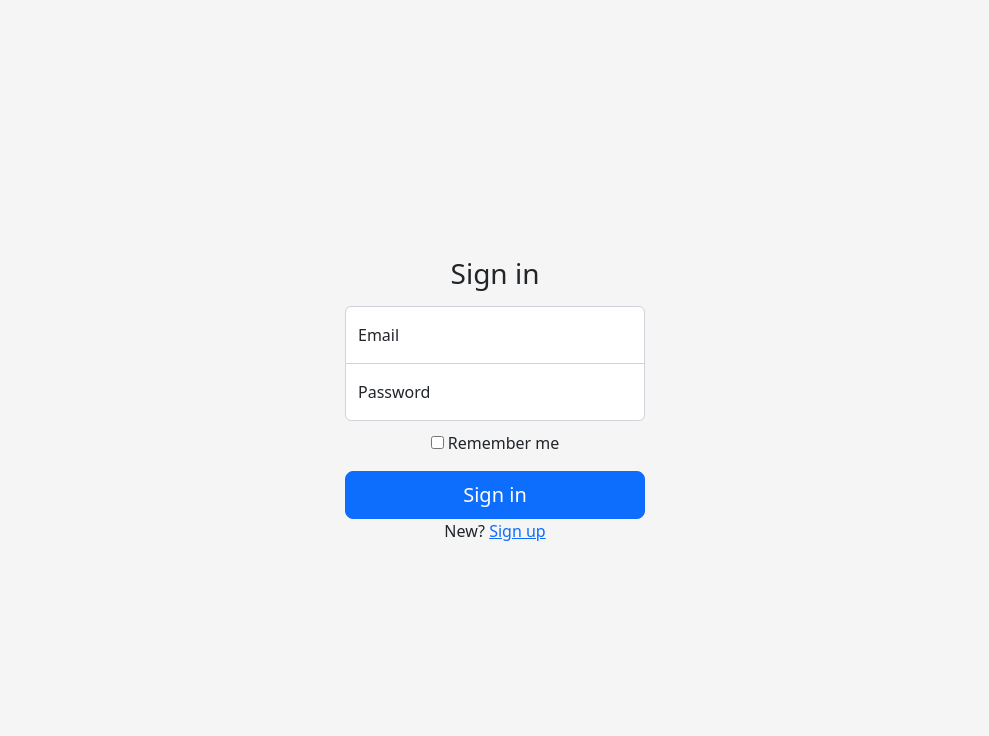
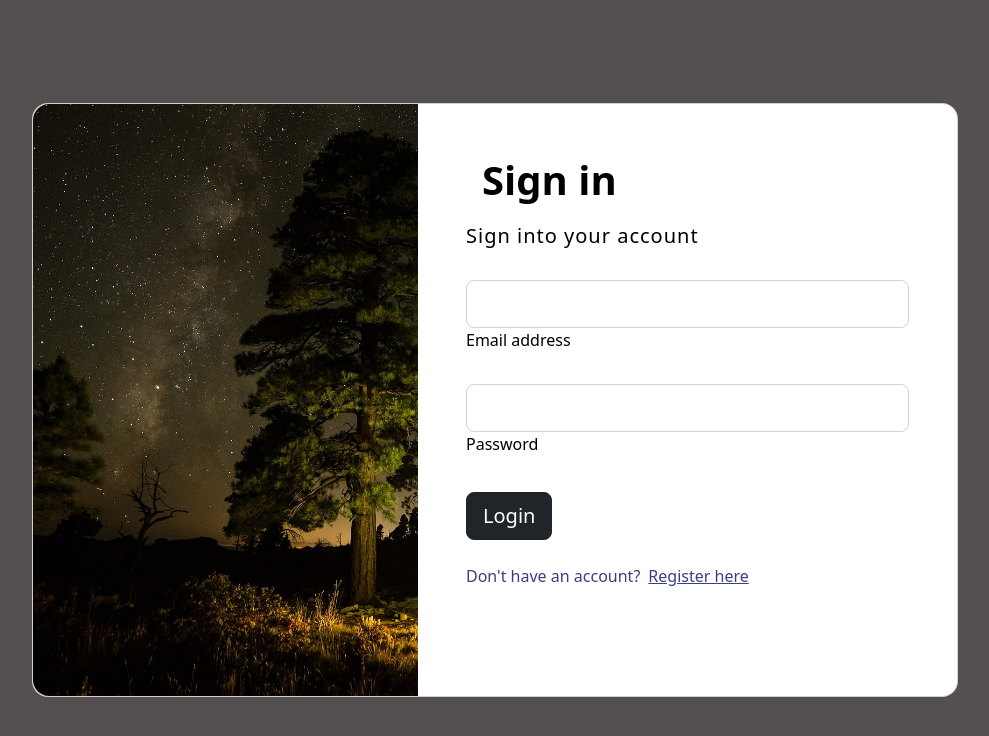
Before and after one commit to parisote/frontend-snapcode, a React (Create React App) app: page /login in a window 1280 px wide. Shown: the top 736 px of the page, without its empty margins (145-1134 px from the left). Built offline with nearby package versions, Linux system fonts and the light colour scheme; no server answers.

Commit message:
luego de merge, volvemos a ajustar algunas cosas

```diff
--- a/src/components/NavigationBar.js
+++ b/src/components/NavigationBar.js
@@ -1,4 +1,4 @@
-import React, { useContext } from 'react'
+import React, { useState ,useContext } from 'react'
 import { useNavigate } from "react-router-dom"
 import Container from 'react-bootstrap/Container';
 import Form from 'react-bootstrap/Form';
@@ -6,10 +6,16 @@ import Nav from 'react-bootstrap/Nav';
 import Navbar from 'react-bootstrap/Navbar';
 import Dropdown from 'react-bootstrap/Dropdown';
 import AuthContext from '../context/Auth-context';
+import Modal from 'react-bootstrap/Modal';
+import PostEditor from './PostEditor';
 
 function NavigationBar() {
     const ctx = useContext(AuthContext)
     const navigate = useNavigate()
+
+    const [show, setShow] = useState(false);
+    const handleClose = () => setShow(false);
+    const handleShow = () => setShow(true);
 
     const handleLogout = (event) => {
         ctx.onLogout()
@@ -41,6 +47,15 @@ function NavigationBar() {
                     </Nav>
                     <Nav>
                         <div className="d-flex align-items-center text-white text-decoration-none">
+                            <Dropdown drop='down' align={{ lg: 'end' }} >
+                                <Dropdown.Toggle id="user-menu" variant="black text-white"  onClick={handleShow}>
+                                    Nuevo Post
+                                </Dropdown.Toggle>
+                                <Dropdown.Menu variant="dark">
+                                </Dropdown.Menu>
+                            </Dropdown>
+                        </div>
+                        <div className="d-flex align-items-center text-white text-decoration-none">
 
                             <Dropdown drop='down' align={{ lg: 'end' }} >
                                 <Dropdown.Toggle id="user-menu" variant="black text-white">
@@ -58,6 +73,14 @@ function NavigationBar() {
                     </Nav>
                 </Navbar.Collapse>
             </Container>
+            <Modal size="xl" show={show} onHide={handleClose} backdrop="static" keyboard={false}>
+            <Modal.Header className="bg-dark text-white" closeButton>
+            <Modal.Title className="bg-dark  text-white" >NuevoPost</Modal.Title>
+            </Modal.Header>
+                <Modal.Body className="bg-dark  text-white">
+                <PostEditor/>
+                </Modal.Body>
+            </Modal>
         </Navbar>
     );
 }
--- a/src/components/PostEditor.js
+++ b/src/components/PostEditor.js
@@ -1,6 +1,8 @@
 import React, { useState, useContext, useRef } from 'react'
 import AuthContext from '../context/Auth-context';
 import Editor from "@monaco-editor/react";
+import themeData from '../utils/monacoConfigs'
+
 
 import Form from 'react-bootstrap/Form';
 import Row  from 'react-bootstrap/Row';
@@ -17,10 +19,28 @@ function PostEditor(props) {
   const [fileName, setFileName] = useState(null)
   const monacoRef = useRef(null);
 
+
+  function handleEditorChange(value, event) {
+    // here is the current value
+  }
+
   function handleEditorDidMount(editor, monaco) {
+    // console.log("onMount: the editor instance:", editor);
+    // console.log("onMount: the monaco instance:", monaco)
+    monaco.current = editor;
+    monaco.editor.defineTheme('my-theme', themeData);
+    monaco.editor.setTheme('my-theme')
     monacoRef.current = editor;
   }
 
+  function handleEditorWillMount(monaco) {
+    // console.log("beforeMount: the monaco instance:", monaco);
+  }
+
+  function handleEditorValidation(markers) {
+    // model markers
+    // marke
+  }
 
   const handleTitleChange = (event) => {
     setTitle(event.target.value.trim())
@@ -42,6 +62,7 @@ function PostEditor(props) {
 
   const handleSubmit = (event) =>
   {
+    alert (monacoRef.current.getValue())
     const newPost = {
         title: title,
         tags : tags,
@@ -69,8 +90,20 @@ function PostEditor(props) {
               <Editor id='monacoEditor'
                 defaultLanguage='c#'
                 height="20vh"
-                theme="vs-dark"
+                theme='my-theme'
+                options={{
+                  minimap: {
+                  enabled: false
+                },
+                scrollbar: {
+                  vertical: 'hidden'
+                },
+                overviewRulerBorder: false
+                }}
                 onMount={handleEditorDidMount}
+                onChange={handleEditorChange}
+                beforeMount={handleEditorWillMount}
+                onValidate={handleEditorValidation}
                 />
             </Col>
         </Form.Group>
--- a/src/pages/Feed.js
+++ b/src/pages/Feed.js
@@ -1,11 +1,26 @@
 import React from 'react'
-import PostEditor from '../components/PostEditor';
+import PostView from '../components/PostView';
 const Home = () => {
 
 
   return (
-      <div className="container-fluid">
-      </div>
+    <div className="d-flex align-items-center justify-content-center bg-black text-light min-vh-100">
+    <div className='d-flex align-items-start w-75 min-vh-100'>
+        <div className="col-md-2 mt-2">
+        </div>
+        <div className="col-md-8 mt-8">
+            <PostView/>
+            <PostView/>
+            <PostView/>
+            <PostView/>
+            <PostView/>
+            <PostView/>
+            <PostView/>
+        </div>
+        <div className="col-md-2 mt-2">
+        </div>
+    </div>
+</div>
   );
 }
 
--- a/src/pages/Login.js
+++ b/src/pages/Login.js
@@ -1,9 +1,14 @@
 import React, { useContext, useState } from 'react'
 import AuthContext from '../context/Auth-context';
 import '../styles/Access.css'
+import { Link, useNavigate, useLocation } from 'react-router-dom'
 
 const Login = (props) => {
   const ctx = useContext(AuthContext)
+
+  const navigate = useNavigate();
+  const location = useLocation();
+  let { from } = location.state || { from: { pathname: "/" } };
 
   const [email, setEmail] = useState(null)
   const [password, setPassword] = useState(null)
@@ -17,11 +22,13 @@ const Login = (props) => {
       handleError("Must enter email and password")
       return
     }
-    const isAuth = await ctx.onLogin({ email, password })
+    const isAuth = await ctx.onLogin({email, password})
     if (!isAuth) {
       handleError("Incorrect email or password")
       return
     }
+    navigate(from, { replace: true});
+    // props.redirectToFeed();
   }
 
   const handleEmailChange = (event) => {
@@ -38,35 +45,55 @@ const Login = (props) => {
   }
 
   return (
-    <body className="container-access">
-      <main className="form-signin w-100 m-auto">
+    <section className="vh-100" style={{backgroundColor: '#53504F'}}>
+    <div className="container py-5 h-100">
+      <div className="row d-flex justify-content-center align-items-center h-100">
+        <div className="col col-xl-10">
+          <div className="card" style={{borderRadius: '1rem'}}>
+            <div className="row g-0">
+              <div className="col-md-6 col-lg-5 d-none d-md-block">
+                <img src="./login.png"
+                  className="img-fluid" style={{borderRadius: '1rem 0 0 1rem' }}/>
+              </div>
+              <div className="col-md-6 col-lg-7 d-flex align-items-center">
+                <div className="card-body p-4 p-lg-5 text-black">
                   <form>
-          <h1 className="h3 mb-3 fw-normal">Sign in</h1>
-          <div className="form-floating">
-            <input onChange={handleEmailChange} type="email" className="form-control" id="floatingInput" placeholder="name@example.com" />
-            <label for="floatingInput">Email</label>
-          </div>
-          <div className="form-floating">
-            <input onChange={handlePasswordChange} type="password" className="form-control" id="floatingPassword" placeholder="Password" />
-            <label for="floatingPassword">Password</label>
+                    <div className="d-flex align-items-center mb-3 pb-1">
+                      <i className="fas fa-cubes fa-2x me-3" style={{color: '#ff6219'}}></i>
+                      <span className="h1 fw-bold mb-0">Sign in</span>
                     </div>
 
-          <div className="checkbox mb-3">
-            <label>
-              <input type="checkbox" value="remember-me" /> <span>Remember me</span>
-            </label>
+                    <h5 className="fw-normal mb-3 pb-3" style={{letterSpacing: '1px'}}>Sign into your account</h5>
+
+                    <div className="form-outline mb-4">
+                      <input type="email" onChange={handleEmailChange} className="form-control form-control-lg" />
+                      <label className="form-label" >Email address</label>
                     </div>
-          <button onClick={handleSubmit} className="w-100 btn btn-lg btn-primary" type="submit">Sign in</button>
-          <div>
-            New?&nbsp;
-            <a href="/Register">
-              Sign up
-            </a>
+
+                    <div className="form-outline mb-4">
+                      <input type="password" onChange={handlePasswordChange} className="form-control form-control-lg" />
+                      <label className="form-label" >Password</label>
                     </div>
+
+                    {error? <div class="alert alert-danger" role="alert"> {errorMsj} </div>
+                    : <></>}
+
+                    <div className="pt-1 mb-4">
+                      <button className="btn btn-dark btn-lg btn-block" onClick={handleSubmit} type="button">Login</button>
+                    </div>
+
+                    <p className="mb-5 pb-lg-2" style={{color: '#393f81'}}>Don't have an account?
+                      <a className='m-2' href="/register" style={{color: '#393f81'}}>Register here</a>
+                    </p>
                   </form>
-        {error ? <div class="alert alert-danger mt-3" role="alert"> {errorMsj} </div> : <></>}
-      </main>
-    </body>
+                </div>
+              </div>
+            </div>
+          </div>
+        </div>
+      </div>
+    </div>
+  </section>
   )
 }
 
```
Lines whose indentation alone changed are shown as unchanged.
